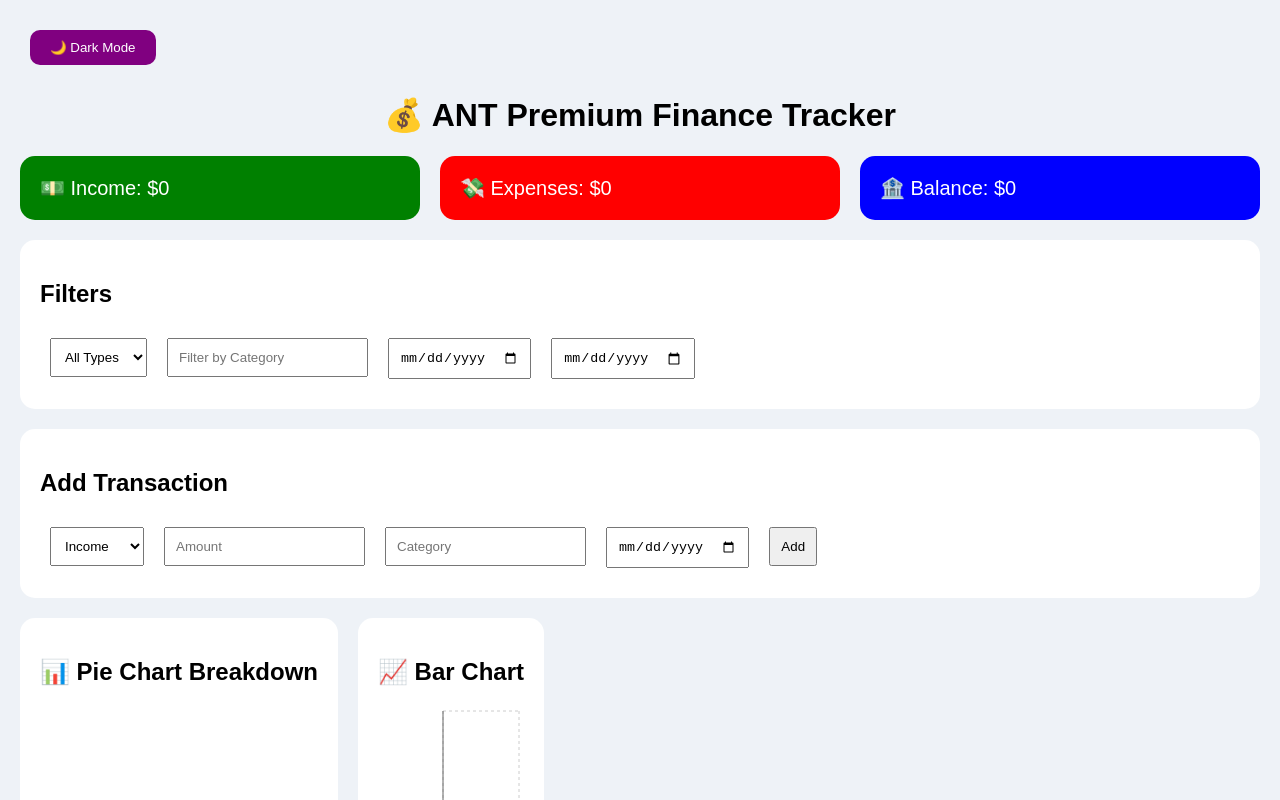
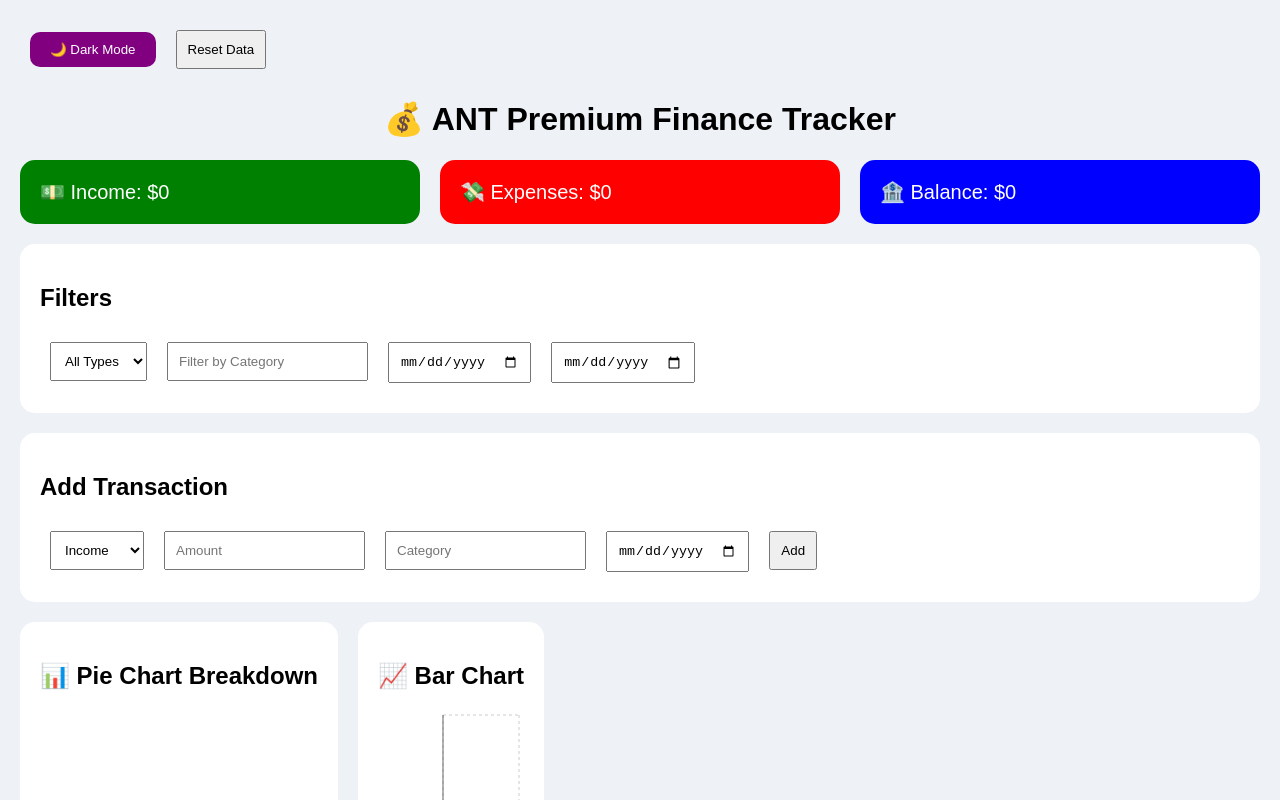
Before and after one commit to Tejaswini810/finance-tracker, a React (Create React App) app in the folder finance-tracker/: page / in a window 1280 px wide. Shown: the top 800 px of the page. Built offline with nearby package versions, Linux system fonts and the light colour scheme.

Commit message:
Added reset button

```diff
--- a/finance-tracker/src/App.js
+++ b/finance-tracker/src/App.js
@@ -123,6 +123,15 @@ function App() {
         {darkMode ? "☀️ Light Mode" : "🌙 Dark Mode"}
       </button>
 
+      <button
+  onClick={() => {
+    localStorage.clear();
+    window.location.reload();
+  }}
+>
+  Reset Data
+</button>
+
       <h1>💰 ANT Premium Finance Tracker</h1>
 
       <div className="summary">
```
